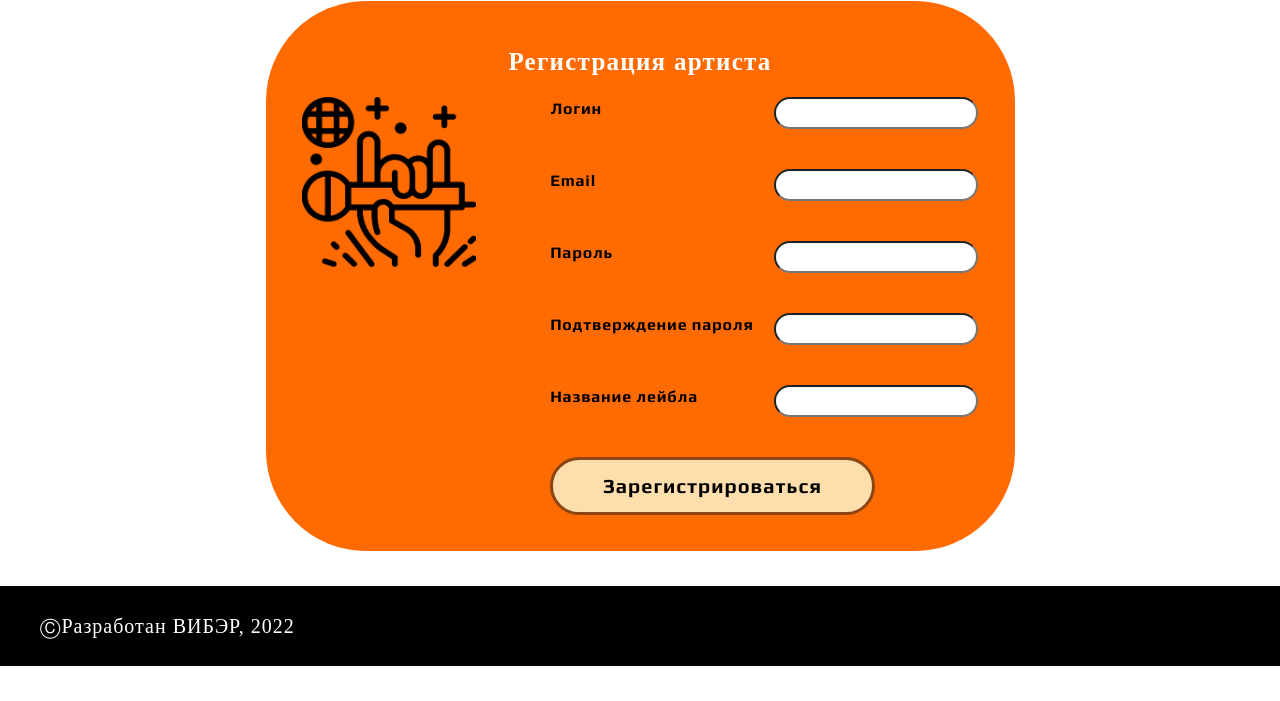
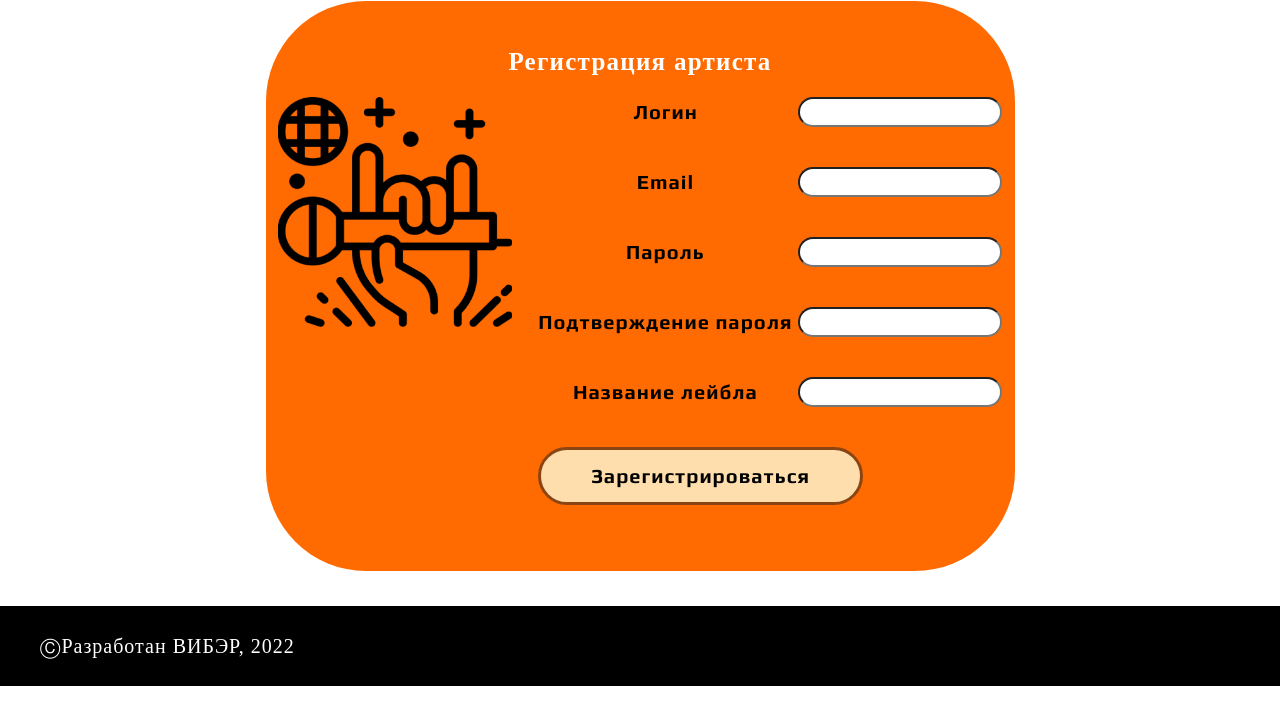
Before and after one commit to zai-elina/gipkaya, a plain HTML site: page registration-actor.html in a window 1280 px wide. Shown: the part 99-800 px from the top of the page. Drawn offline with Linux system fonts and the light colour scheme.

Commit message:
secjnd commit

```diff
--- a/styles/style.css
+++ b/styles/style.css
@@ -264,7 +264,7 @@ button:hover {
 
 .reg-actor{
     width: 749px;
-    height: 550px;
+    height: 570px;
     background: #FF6B00;
     border-radius: 100px;
     margin:0 auto;
@@ -283,10 +283,12 @@ button:hover {
 form{
     display:flex;
     flex-direction: column;
+    column-gap: 5px;
 }
 
 .form-item label{
-    margin-right: 20px;
+    font-size:20px;
+    margin: 0 auto;
     font-family: 'Play-Bold';
     font-weight: 700;
     letter-spacing: 0.05em;
@@ -294,11 +296,12 @@ form{
 }
 
 .img-reg-actor img{
-    width: 174px;
-    height: 170px;
+    width: 234px;
+    height: 230px;
 }
 
 input{
+    margin-left: 5px;
     background: #FFFFFF;
     border-radius: 20px;
 }
```
